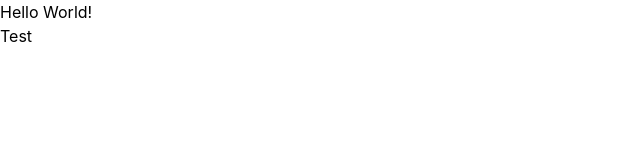
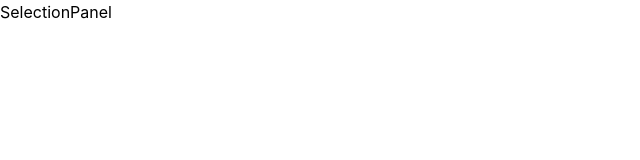
Before and after one commit to Stormax181iq/consignation-guidelines-elec, a React (Create React App) app: page / in a window 1280 px wide. Shown: the top 160 px of the page, without its empty margins (0-640 px from the left). Built offline with nearby package versions, Linux system fonts and the light colour scheme.

Commit message:
configured tailwind

```diff
--- a/src/App.jsx
+++ b/src/App.jsx
@@ -1,9 +1,7 @@
+import SelectionPanel from './components/SelectionPanel';
+
 export default function App() {
   return (
-    <>
-      <h1 className="text-5xl font-bold underline">Hello World!</h1>
-      <p className="font-italic underline bg-slate-200">Test</p>
-    </>
+    <SelectionPanel />
   );
 }
-// TODO Tailwind config not working
--- a/tailwind.config.js
+++ b/tailwind.config.js
@@ -1,6 +1,6 @@
 /** @type {import('tailwindcss').Config} */
 module.exports = {
-  content: ["./src/App.js"],
+  content: ["./src/App.jsx"],
   theme: {
     extend: {},
   },
```
